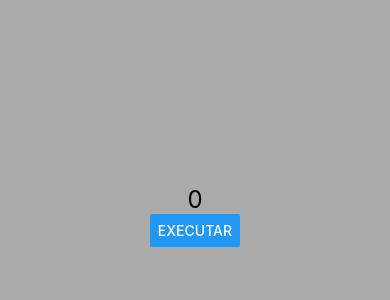
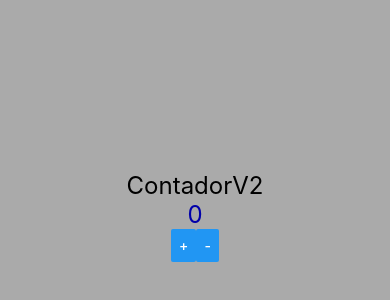
Before and after one commit to tomrobson/React-Native-Exercicio, a React Native app: screen / in a window 390 px wide. Shown: the part 206-506 px from the top of the page. Built offline with nearby package versions, Linux system fonts and the light colour scheme.

Commit message:
Utilizando comunicação direta e indireta

```diff
--- a/src/App.js
+++ b/src/App.js
@@ -1,6 +1,7 @@
 import React from 'react'
 import { View, StyleSheet } from 'react-native'
 
+import ContadorV2 from './components/Contador/ContadorV2'
 import PaiI from './components/Indireta/Pai'
 import PaiD from './components/Direta/Pai'
 import Contador from './components/Contador'
@@ -14,7 +15,9 @@
 
 export default () => (
     <View style={style.App}>
-        <PaiI />
+        <ContadorV2 />
+
+        {/* <PaiI /> */}
 
         {/* <PaiD /> */}
 
--- /dev/null
+++ b/src/components/Contador/ContadorBotoes.js
@@ -0,0 +1,17 @@
+import React from 'react'
+import { View, Button, StyleSheet } from 'react-native'
+
+export default props => {
+    return (
+        <View style={style.Botoes}>
+            <Button title="+" onPress={props.inc} />
+            <Button title="-" onPress={props.dec} />
+        </View>
+    )
+}
+
+const style = StyleSheet.create({
+    Botoes: {
+        flexDirection: "row"
+    }
+})
--- /dev/null
+++ b/src/components/Contador/ContadorDisplay.js
@@ -0,0 +1,18 @@
+import React from 'react'
+import { Text, StyleSheet } from 'react-native'
+
+import Estilo from '../estilo'
+
+export default props => {
+    return (
+        <Text style={[Estilo.txtG, style.DisplayText]}>
+            {props.num}
+        </Text>
+    )
+}
+
+const style = StyleSheet.create({
+    DisplayText:{
+        color: '#00A'
+    }
+})
--- /dev/null
+++ b/src/components/Contador/ContadorV2.js
@@ -0,0 +1,23 @@
+import React, { useState } from 'react'
+import { Text } from 'react-native'
+
+import Estilo from '../estilo'
+import ContadorDisplay from './ContadorDisplay'
+import ContadorBotoes from './ContadorBotoes'
+
+export default props => {
+    const [num, setNum] = useState(0)
+
+    const inc = () => setNum(num + 1)
+    const dec = () => setNum(num - 1)
+
+    return (
+        <>
+            <Text style={Estilo.txtG}>
+                ContadorV2
+            </Text>
+            <ContadorDisplay num={num} />
+            <ContadorBotoes inc={inc} dec={dec} />
+        </>
+    )
+}
```
